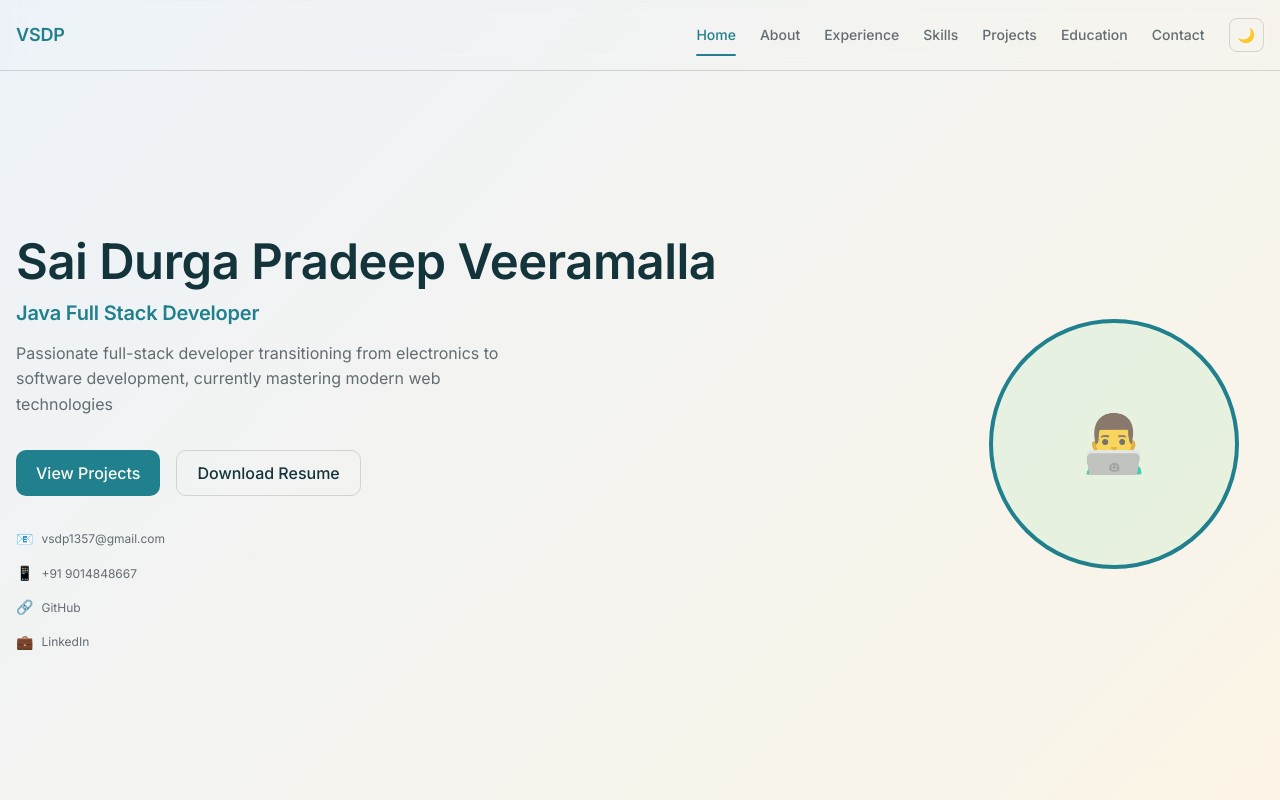
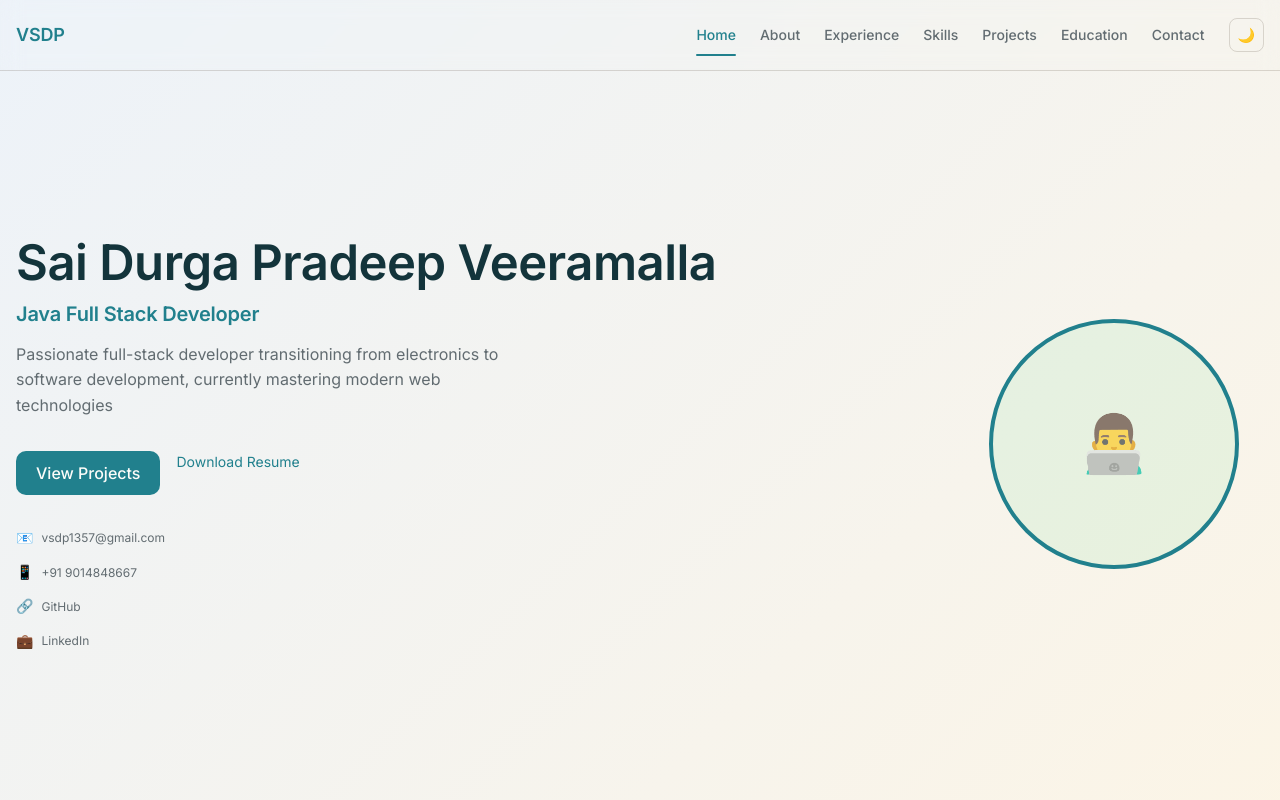
Before and after one commit to pradeepveeramalla/Portflio, a plain HTML site: page index.html in a window 1280 px wide. Shown: the top 800 px of the page. Drawn offline with Linux system fonts and the light colour scheme; a script that the page names is missing; a web font is replaced by a local one.

Commit message:
Update index.html

```diff
--- a/index.html
+++ b/index.html
@@ -46,7 +46,7 @@
 
                     <div class="hero-cta">
                         <a href="#projects" class="btn btn--primary btn--lg">View Projects</a>
-                        <a href="https://drive.google.com/file/d/1OTZOn_KtT7NcptrHYQ9jJZ7X50nQ_oqk/view?usp=drivesdk" class="btn btn--outline btn--lg" id="downloadResume">Download Resume</a>
+                        <a href="https://photos.app.goo.gl/N296sgsfzYc87kvd9" id="downloadResume">Download Resume</a>
                     </div>
 
                     <div class="hero-contact">
```
